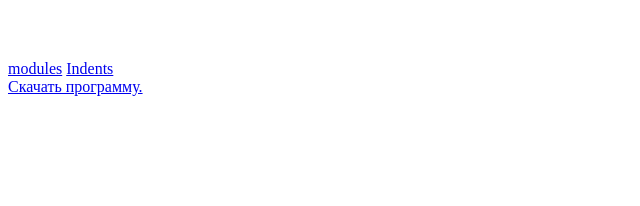
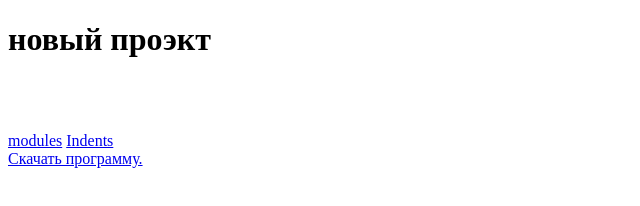
Before and after one commit to pavellayhin/special-upp, a plain HTML site: page index.html in a window 1280 px wide. Shown: the whole page, without its empty margins (0-640 px from the left). Drawn offline with Linux system fonts and the light colour scheme.

Commit message:
add title

```diff
--- a/index.html
+++ b/index.html
@@ -7,6 +7,7 @@
   <title>Index</title>
 </head>
 <body>
+  <h1>новый проэкт</h1>
   <a href="#">
   <img src="img/logo-light.png" alt="logo skillbox"/>
 </a>
```
